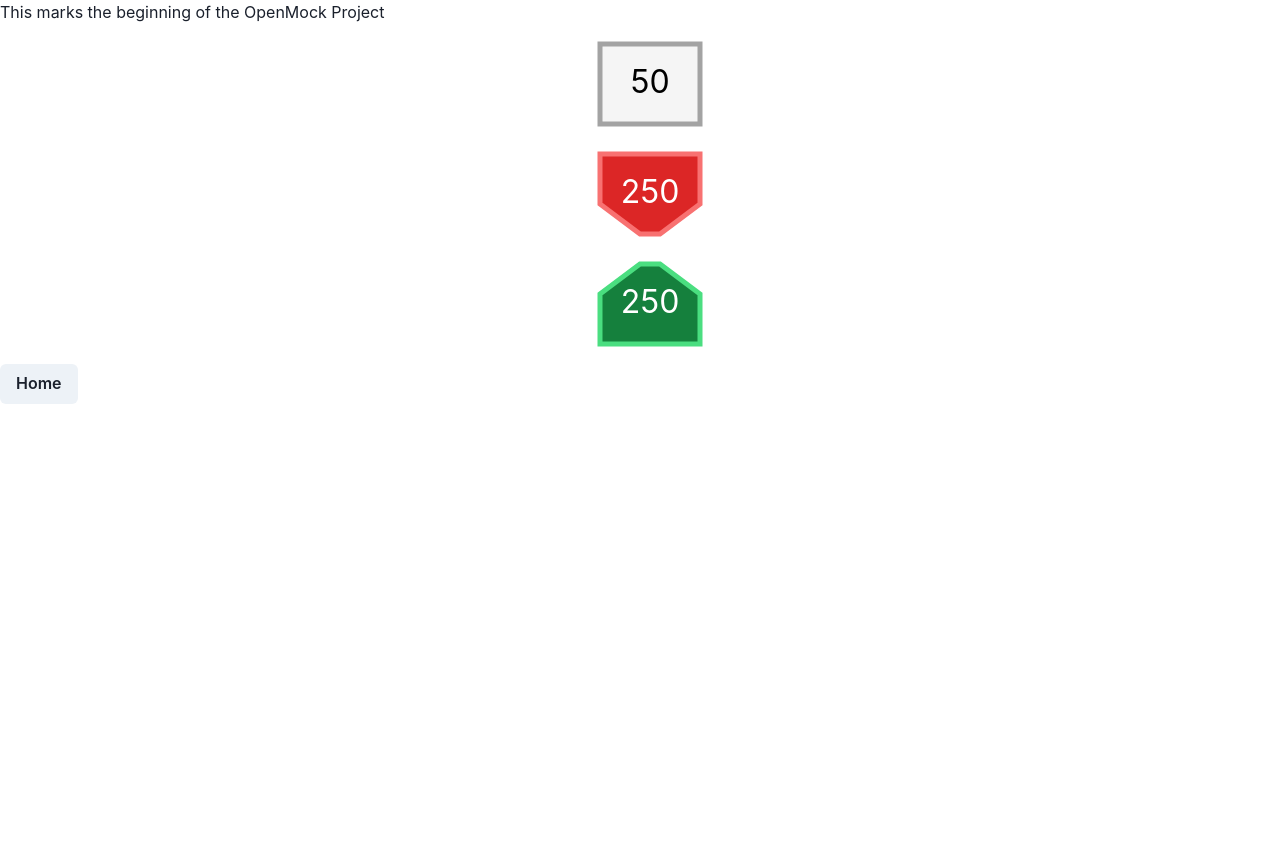
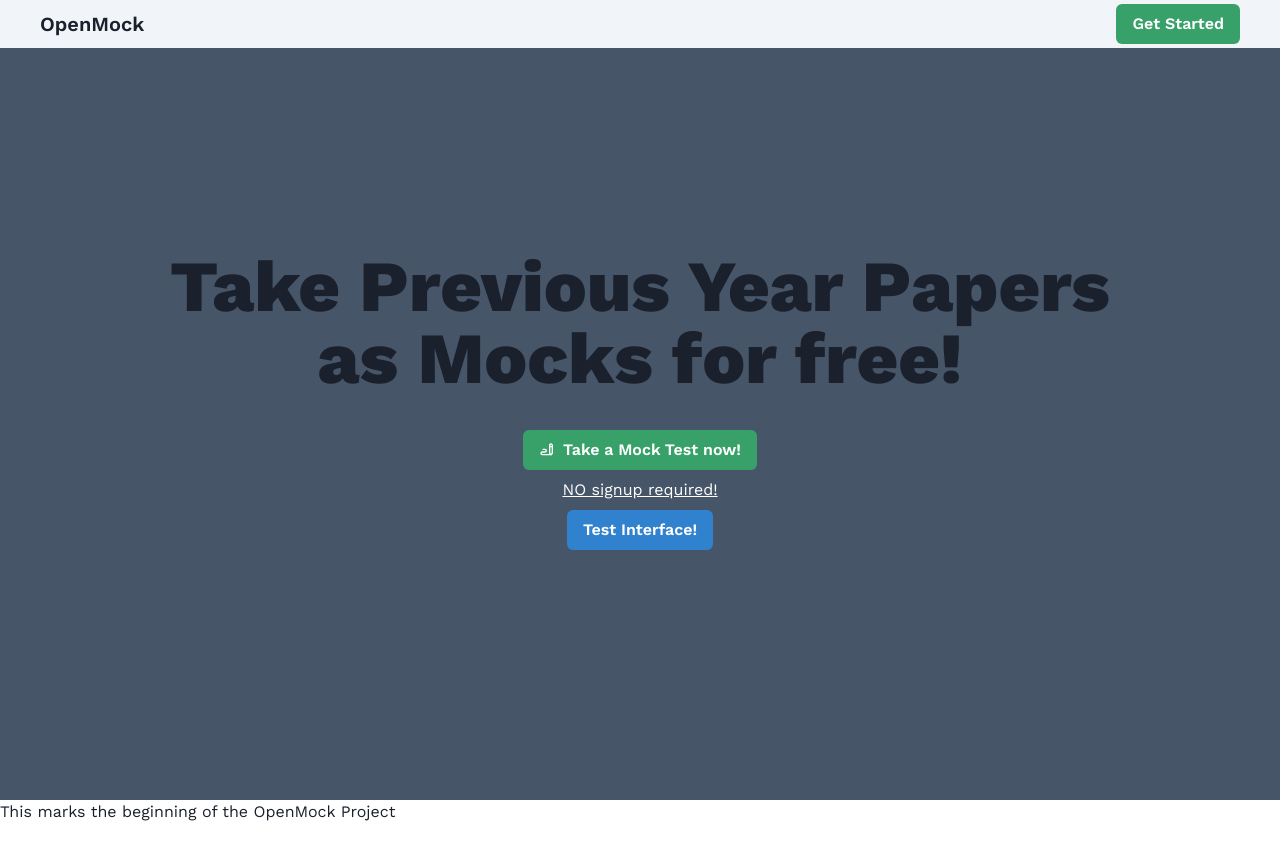
Before and after one commit to SuyashC1000/openmock, a Next.js app: page / in a window 1280 px wide. Shown: the top 860 px of the page. Before the commit the page ends 800 px from the top, so only its background shows below. Built offline with nearby package versions, Linux system fonts and the light colour scheme.

Commit message:
Custom font + Tailwind CSS check

```diff
--- a/app/page.tsx
+++ b/app/page.tsx
@@ -1,31 +1,44 @@
 "use client";
+
+import { TbWriting } from "react-icons/tb";
 
 import Image from "next/image";
 import QuestionBtn from "./components/QuestionBtn";
-import { Button, Link } from "@chakra-ui/react";
+import { Button, Heading, Link, Text } from "@chakra-ui/react";
 
 export default function Home() {
-  const Test = () => {
+  const Navbar = () => {
     return (
-      <>
-        <QuestionBtn count={50} status={0} />
-        <QuestionBtn count={250} status={1} />
-        <QuestionBtn count={250} status={2} />
-      </>
+      <div className="fixed top-0 left-0 h-12 p-2 px-10 flex justify-between items-center w-screen bg-slate-100 z-40">
+        <Text className="font-semibold text-xl">OpenMock</Text>
+        <Link href="/home">
+          <Button colorScheme="green">Get Started</Button>
+        </Link>
+      </div>
     );
   };
 
   return (
     <>
+      <Navbar />
+      <div className="h-screen bg-slate-600 flex flex-col justify-center items-center gap-2">
+        <h2 className="text-7xl text-center font-extrabold mb-7">
+          Take Previous Year Papers <br></br>as Mocks for free!
+        </h2>
+        <Link href="/home">
+          <Button leftIcon={<TbWriting />} colorScheme="green">
+            Take a Mock Test now!
+          </Button>
+        </Link>
+        <Text className="underline text-white">NO signup required!</Text>
+        <Link href="/test">
+          <Button colorScheme="blue">Test Interface!</Button>
+        </Link>
+      </div>
       <main>
         <p>This marks the beginning of the OpenMock Project</p>
       </main>
-      <div style={{ height: "100px" }} className="flex-col">
-        <Test />
-        <Link href="/home">
-          <Button>Home</Button>
-        </Link>
-      </div>
+      <div style={{ height: "100px" }} className="flex-col"></div>
     </>
   );
 }
--- a/app/providers.tsx
+++ b/app/providers.tsx
@@ -1,7 +1,8 @@
-'use client'
+"use client";
 
-import { ChakraProvider } from '@chakra-ui/react'
+import { ChakraProvider } from "@chakra-ui/react";
+import { theme } from "./theme";
 
 export function Providers({ children }: { children: React.ReactNode }) {
-  return <ChakraProvider>{children}</ChakraProvider>
+  return <ChakraProvider theme={theme}>{children}</ChakraProvider>;
 }
--- /dev/null
+++ b/app/test/page.tsx
@@ -0,0 +1,7 @@
+import React from "react";
+
+const TestPage = () => {
+  return <div></div>;
+};
+
+export default TestPage;
--- /dev/null
+++ b/public/data/profile_data.json
@@ -0,0 +1,5 @@
+{
+  "username": "John Doe",
+  "user_id": "u1000",
+  "time_of_joining": 1717014089
+}
--- /dev/null
+++ b/public/data/question_data.json
@@ -0,0 +1,5 @@
+{
+  "q_id": "q123456789",
+  "q_type_name": "",
+  "q_data_type": 0
+}
```
Also changed, not shown: 1 other file (tests, documents, lock files or other folders).
